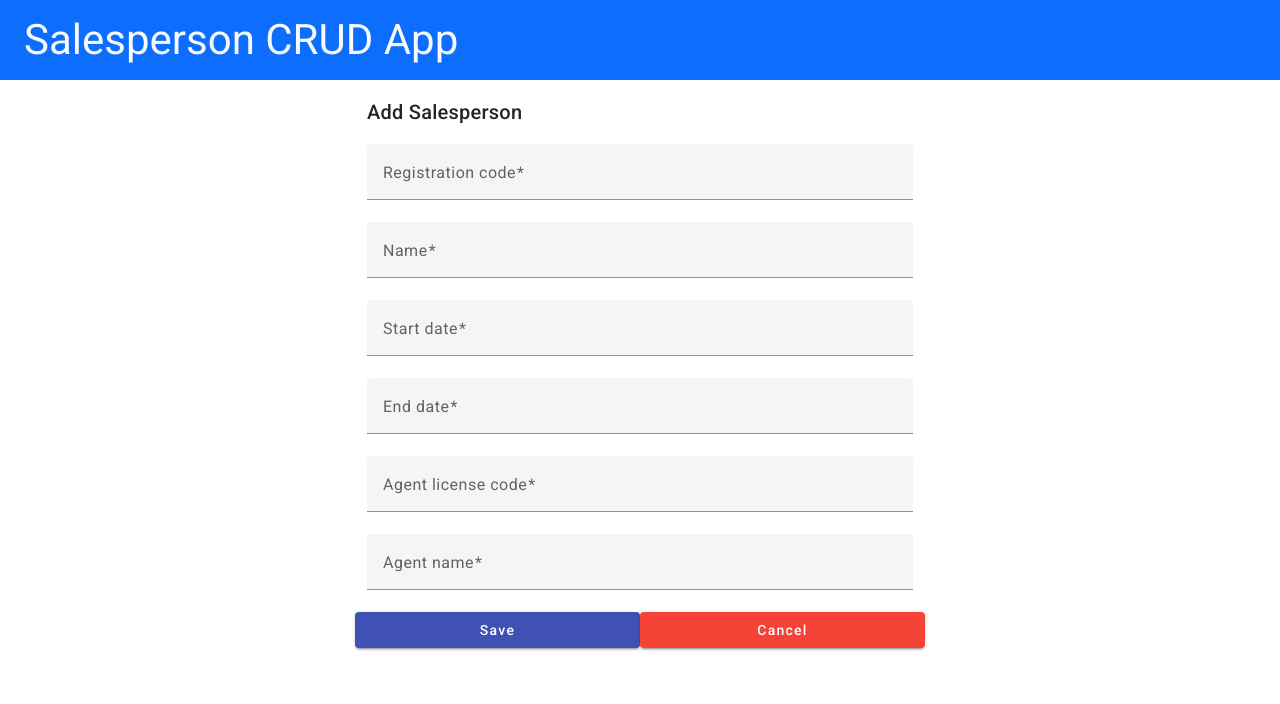
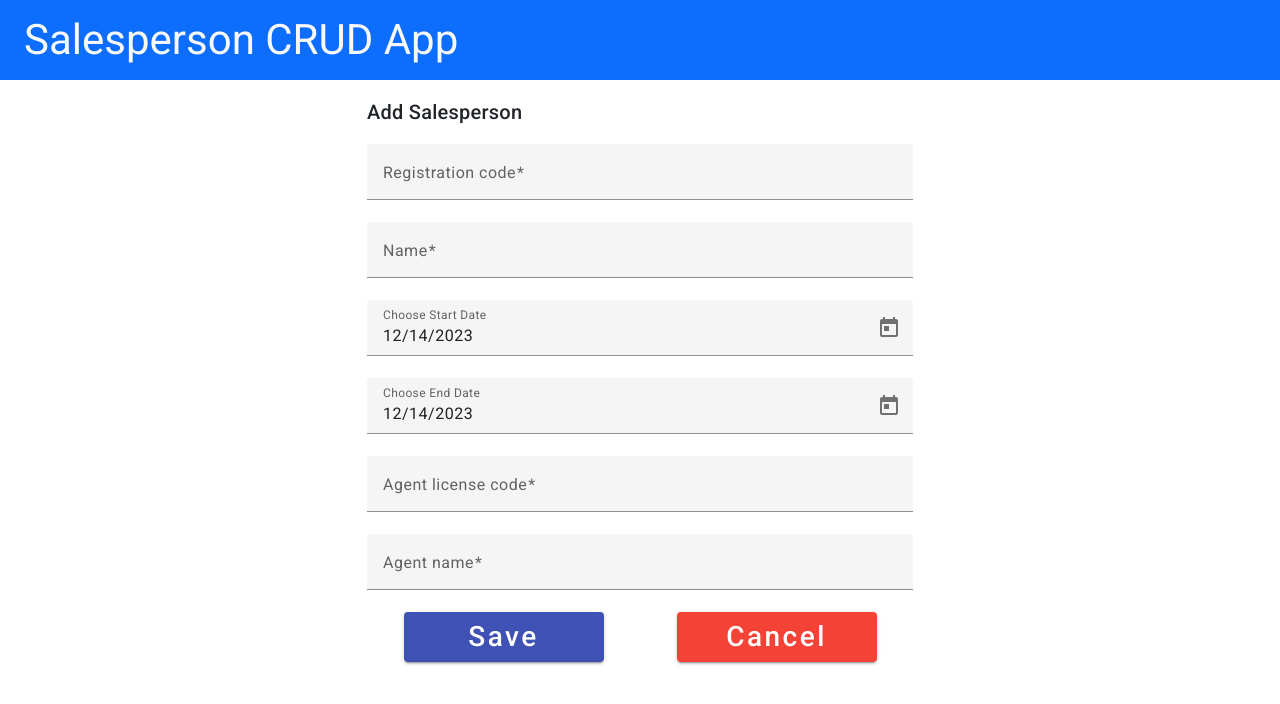
Before and after one commit to XMKL30/app-crud-frontend, an Angular app: page /salesperson/new in a window 1280 px wide. Shown: the top 704 px of the page. Built offline with nearby package versions, Linux system fonts and the light colour scheme.

Commit message:
Agregar validaciones y mejora selector fecha

```diff
--- a/src/app/crud/components/add/add.component.html
+++ b/src/app/crud/components/add/add.component.html
@@ -1,52 +1,85 @@
 <div class="row">
   <div class="col-md-6 mx-auto">
-        <h2 class="row">{{mssg}}</h2>
+    <h2 class="row">{{ mssg }}</h2>
     <div class="row">
       <mat-form-field *ngIf="!isEditing">
         <mat-label>Registration code</mat-label>
-                <input matInput required [(ngModel)]="salesPerson.registration_no">
+        <input matInput required [(ngModel)]="salesPerson.registration_no" />
       </mat-form-field>
     </div>
 
     <div class="row">
       <mat-form-field>
         <mat-label>Name</mat-label>
-                <input matInput required [(ngModel)]="salesPerson.salesperson_name">
+        <input matInput required [(ngModel)]="salesPerson.salesperson_name" />
       </mat-form-field>
     </div>
 
     <div class="row">
       <mat-form-field>
-                <mat-label>Start date</mat-label>
-                <input matInput required [(ngModel)]="salesPerson.registration_start_date">
+        <mat-label>Choose Start Date</mat-label>
+        <input
+          matInput
+          [matDatepicker]="pickerStart"
+          [(ngModel)]="selectedStartDate"
+          [min]="today"
+        />
+        <mat-datepicker-toggle
+          matIconSuffix
+          [for]="pickerStart"
+        ></mat-datepicker-toggle>
+        <mat-datepicker #pickerStart></mat-datepicker>
       </mat-form-field>
     </div>
 
     <div class="row">
       <mat-form-field>
-                <mat-label>End date</mat-label>
-                <input matInput required [(ngModel)]="salesPerson.registration_end_date">
+        <mat-label>Choose End Date</mat-label>
+        <input
+          matInput
+          [matDatepicker]="pickerEnd"
+          [(ngModel)]="selectedEndDate"
+          [min]="selectedStartDate"
+        />
+        <mat-datepicker-toggle
+          matIconSuffix
+          [for]="pickerEnd"
+        ></mat-datepicker-toggle>
+        <mat-datepicker #pickerEnd></mat-datepicker>
       </mat-form-field>
     </div>
 
     <div class="row">
       <mat-form-field>
         <mat-label>Agent license code</mat-label>
-                <input matInput required [(ngModel)]="salesPerson.estate_agent_license_no">
+        <input
+          matInput
+          required
+          [(ngModel)]="salesPerson.estate_agent_license_no"
+        />
       </mat-form-field>
     </div>
 
     <div class="row">
       <mat-form-field>
         <mat-label>Agent name</mat-label>
-                <input matInput required [(ngModel)]="salesPerson.estate_agent_name">
+        <input matInput required [(ngModel)]="salesPerson.estate_agent_name" />
       </mat-form-field>
     </div>
 
-        <div class="row">
-            <button class="col" mat-raised-button color="primary" (click)="acept()" #btn>Save</button>
+    <div class="d-flex justify-content-around">
+      <button
+        mat-raised-button
+        color="primary"
+        (click)="acept()"
+        style="width: 200px; height: 50px; font-size: 2em;"
+      >
+        Save
+      </button>
 
-            <button class="col" mat-raised-button color="warn" routerLink="">Cancel</button>
+      <button  mat-raised-button color="warn" routerLink="" style="width: 200px; height: 50px; font-size: 2em;">
+        Cancel
+      </button>
     </div>
   </div>
 </div>
--- a/src/app/crud/components/add/add.component.ts
+++ b/src/app/crud/components/add/add.component.ts
@@ -14,6 +14,10 @@ export class AddComponent implements OnInit {
   public isEditing: boolean = false;
   public idEdit: string = '';
   public mssg: string = 'Add Salesperson';
+
+  public selectedStartDate: Date = new Date();
+  public selectedEndDate: Date = new Date();
+  public today: Date = new Date();
 
   constructor(private crudService: CrudService, private route: Router, private activatedRoute: ActivatedRoute) {}
 
@@ -38,11 +42,25 @@ export class AddComponent implements OnInit {
     this.crudService.insert(this.salesPerson).subscribe(() => {});
   }
 
+  validateInputs(salesperson: Salesperson): boolean {
+    if(salesperson.registration_start_date > salesperson.registration_end_date) return false;
+
+    if(!salesperson.registration_no || !salesperson.salesperson_name || !salesperson.estate_agent_license_no || !salesperson.estate_agent_name) return false;
+
+    return true;
+  }
+
   acept() {
-    if(this.isEditing) this.modifySalesperson();
-    else this.createSalesperson();
-    console.log(this.salesPerson);
-    this.route.navigateByUrl('');
+    this.salesPerson.registration_start_date = new Date(this.selectedStartDate).toLocaleDateString();
+    this.salesPerson.registration_end_date = new Date(this.selectedEndDate).toLocaleDateString();
+
+    if(this.validateInputs(this.salesPerson)) {
+      if(this.isEditing) this.modifySalesperson();
+      else this.createSalesperson();
+
+      console.log(this.salesPerson);
+      this.route.navigateByUrl('');
+    }
   }
 
 }
--- a/src/app/crud/components/list/list.component.css
+++ b/src/app/crud/components/list/list.component.css
@@ -0,0 +1,3 @@
+td, th {
+    text-align: center;
+}
--- a/src/app/crud/components/list/list.component.html
+++ b/src/app/crud/components/list/list.component.html
@@ -16,7 +16,7 @@
     <div class="mat-elevation-z8">
         <table mat-table [dataSource]="dataSource">
             <ng-container *ngFor="let content of displayedColumns" matColumnDef="{{content}}">
-                <th mat-header-cell *matHeaderCellDef class="bg-dark text-light">{{content}}</th>
+                <th mat-header-cell *matHeaderCellDef class="bg-dark text-light">{{content | titlecase}}</th>
                 <td mat-cell *matCellDef="let element">{{element[content]}}</td>
             </ng-container>
 
--- a/src/app/crud/crud.module.ts
+++ b/src/app/crud/crud.module.ts
@@ -15,6 +15,8 @@ import { AddComponent } from './components/add/add.component';
 import { FormsModule } from '@angular/forms';
 import { SearchInputComponent } from './components/search-input/search-input.component';
 import { MatSelectModule } from '@angular/material/select';
+import { MatDatepickerModule } from '@angular/material/datepicker';
+import { MatNativeDateModule } from '@angular/material/core';
 
 @NgModule({
   declarations: [
@@ -33,7 +35,9 @@ import { MatSelectModule } from '@angular/material/select';
     MatIconModule,
     MatInputModule,
     FormsModule,
-    MatSelectModule
+    MatSelectModule,
+    MatDatepickerModule,
+    MatNativeDateModule
   ],
   exports: [
     MainComponent
```
Lines whose indentation alone changed are shown as unchanged.
